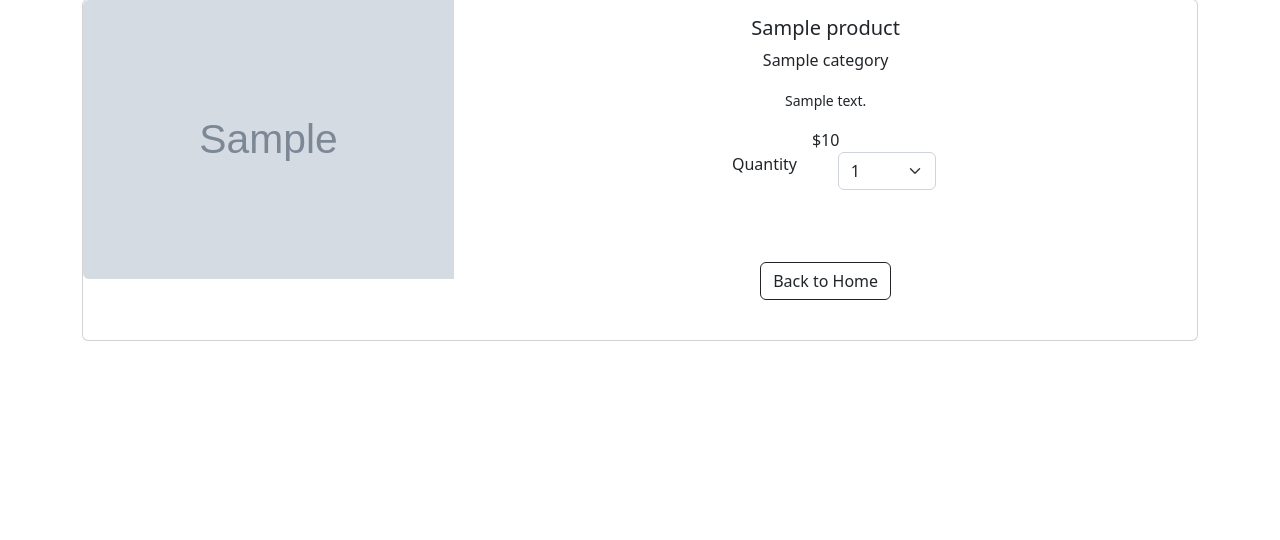
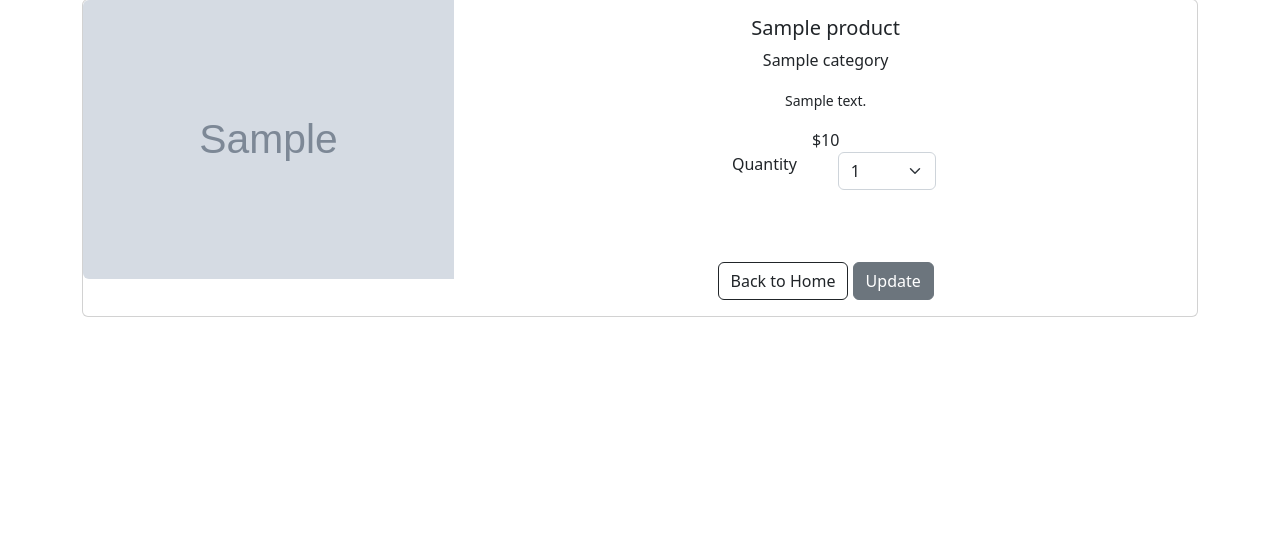
Before and after one commit to DarkHug/ecom_django, a Django app: template ecom/cart/templates/cart_summary.html in a window 1280 px wide. Shown: the part 354-894 px from the top of the page. Run offline with Django 5.2, Linux system fonts and the light colour scheme; the template is opened without the code that fills it: most values are stand-ins (such as "Sample title", 1, 10 or a date in 2020); grey boxes marked "Sample" are stand-in pictures; some libraries are stand-ins or nearby versions.

Commit message:
Add Change Quantity in Cart

```diff
--- a/ecom/cart/cart.py
+++ b/ecom/cart/cart.py
@@ -42,3 +42,18 @@ class Cart:
     def get_quants(self):
         quantities = self.cart
         return quantities
+
+    def update(self, product, quantity):
+        product_id = str(product)
+        product_qty = int(quantity)
+
+        # Get Cart
+        ourcart = self.cart
+
+        # Update Dictionary
+        ourcart[product_id] = product_qty
+
+        self.session.modified = True
+
+        thing = self.cart
+        return thing
--- a/ecom/cart/templates/cart_summary.html
+++ b/ecom/cart/templates/cart_summary.html
@@ -28,7 +28,8 @@
                                 <center>
                                     <h5 class="card-title">{{ product.name }}</h5>
                                     <p class="card-text">{{ product.category }}</p>
-                            <p class="card-text"><small class="text-body-secondary">{{ product.full_text }}</small></p>
+                                    <p class="card-text"><small
+                                            class="text-body-secondary">{{ product.full_text }}</small></p>
                                     {% if product.is_sale %}
                                         <strike>${{ product.price }}</strike>&nbsp;
                                         ${{ product.sale_price }}<br>
@@ -38,8 +39,7 @@
                                     <div class="row justify-content-center">
                                         <div class="col-md-2">Quantity</div>
                                         <div class="col-md-2">
-                                    <select class="form-select" id="qty-cart">
-
+                                            <select class="form-select" id="select{{ product.id }}">
                                                 {% for key,value in quantities.items %}
                                                     {% if key == product.id|slugify %}
                                                         <option selected>{{ value }}</option>
@@ -52,12 +52,15 @@
                                                 <option value="3">4</option>
                                                 <option value="3">5</option>
                                             </select>
+
                                         </div>
                                     </div>
                                     <br><br><br>
-                            <div class="text-center"><a class="btn btn-outline-dark mt-auto" href="{% url 'home' %}">Back
-                                to Home</a></div>
-                            <br>
+                                    <a class="btn btn-outline-dark mt-auto" href="{% url 'home' %}">Back
+                                        to Home</a>
+                                    <button type="button" data-index="{{ product.id }}"
+                                            class="btn btn-secondary update-cart">Update
+                                    </button>
                                 </center>
                             </div>
                         </div>
@@ -70,4 +73,35 @@
     </div>
     <br><br><br><br><br><br><br><br><br><br><br><br><br>
     <br><br><br><br><br><br><br><br><br><br><br><br><br>
+
+
+    <script>
+        //Check if button pressed
+        $(document).on('click', '.update-cart', function (e) {
+            e.preventDefault();
+            // Grab the product ID
+            var productid = $(this).data('index');
+
+            $.ajax({
+                type: 'POST',
+                url: '{% url 'cart_update' %}',
+                data: {
+                    product_id: productid,
+                    product_qty: $('#select' + productid + ' option:selected').val(), // используем val() вместо text() для получения значения
+                    csrfmiddlewaretoken: '{{ csrf_token }}',
+                    action: 'post'
+                },
+                success: function (json) {
+                    console.log(json);
+                    // Обновляем отображаемое количество товара без перезагрузки страницы
+                    $('#select' + productid + ' option:selected').val(json.qty);
+                },
+                error: function (xhr, errmsg, err) {
+                    console.log(xhr.status + ": " + xhr.responseText);
+                }
+            });
+        });
+
+    </script>
+
 {% endblock %}
```
Also changed, not shown: ecom/cart/views.py (+10 -1 lines), ecom/db.sqlite3. Lines whose indentation alone changed are shown as unchanged.
